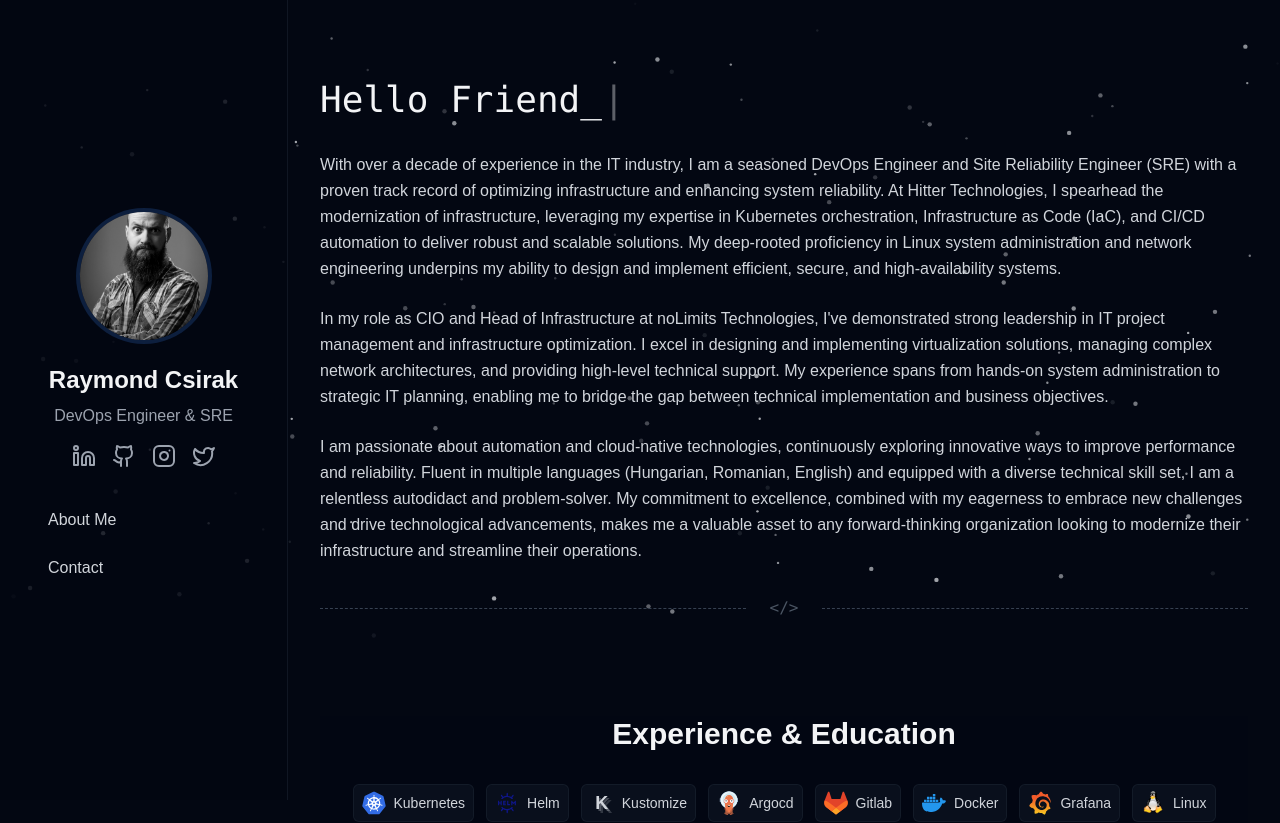
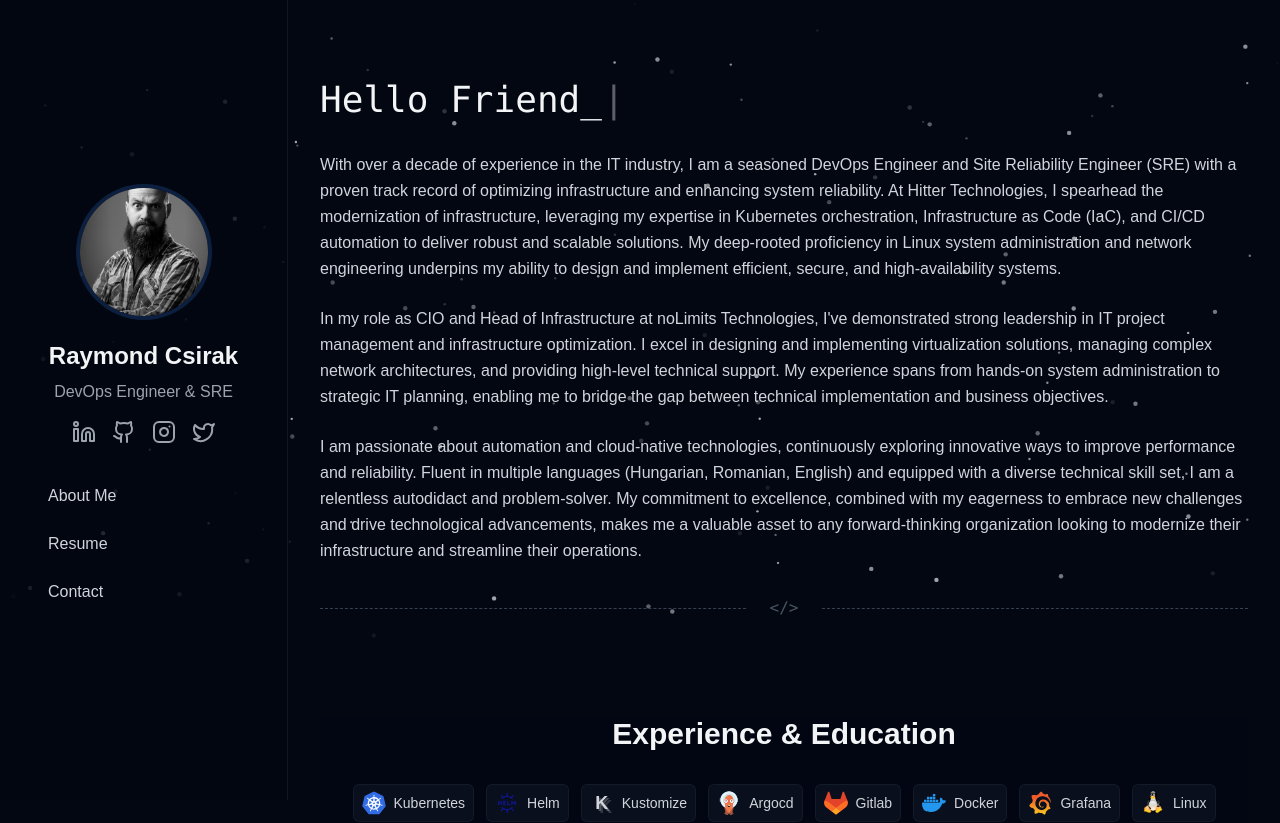
Before and after one commit to raymondcsirak/personal-site, a Next.js app: page / in a window 1280 px wide. Shown: the top 823 px of the page. Built offline with nearby package versions, Linux system fonts and the light colour scheme.

Commit message:
Added resume item

```diff
--- a/src/app/components/Sidebar.tsx
+++ b/src/app/components/Sidebar.tsx
@@ -84,6 +84,16 @@ export default function Sidebar() {
             </Link>
           </li>
           <li>
+            <a
+              href="/Raymond_Csirak.pdf"
+              target="_blank"
+              rel="noopener noreferrer"
+              className="flex items-center px-4 py-2 text-gray-300 hover:bg-gray-900/50 rounded-lg transition-colors"
+            >
+              Resume
+            </a>
+          </li>
+          <li>
             <Link
               href="/contact"
               className="flex items-center px-4 py-2 text-gray-300 hover:bg-gray-900/50 rounded-lg transition-colors"
```
Also changed, not shown: 1 other file (tests, documents, lock files or other folders).
